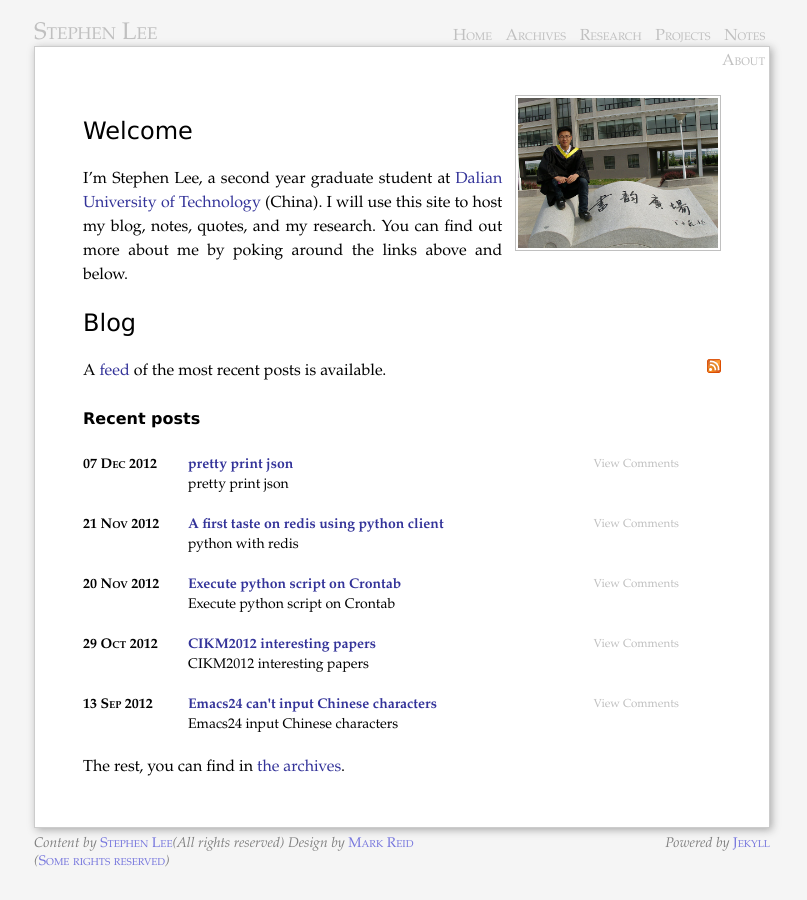
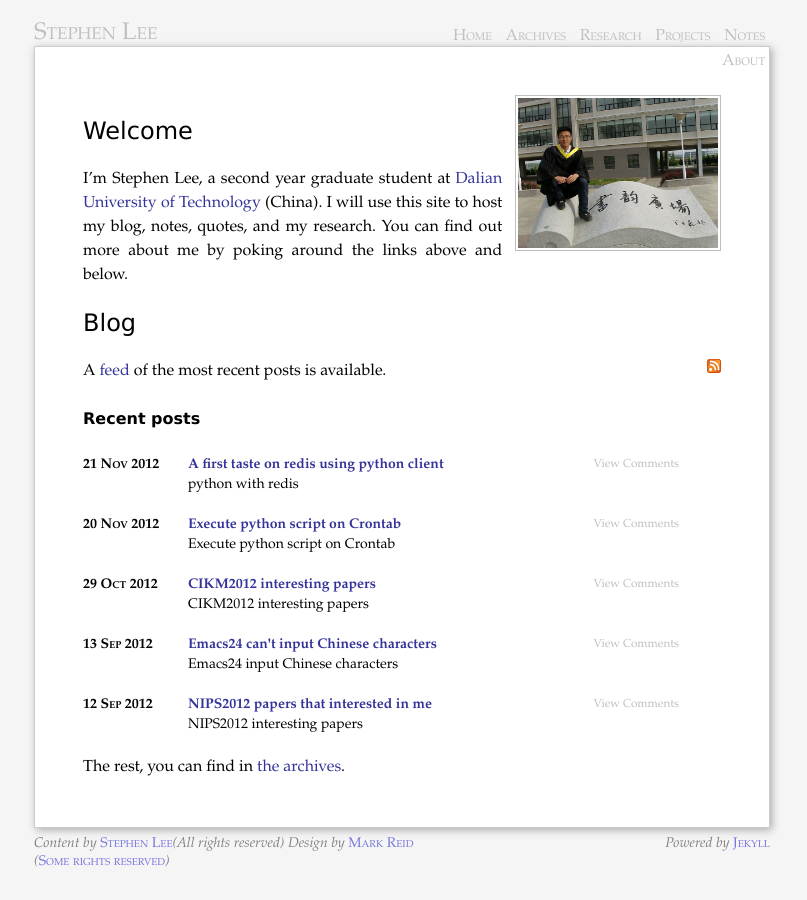
Before and after one commit to stephenLee/stephenlee.github.com, a Jekyll site: the page built from index.markdown, in a window 1280 px wide. Shown: the whole page, without its empty margins (238-1045 px from the left). Built offline with Jekyll 4.4.1, drawn with Linux system fonts in a browser that asks for light colours; comment, search, counter and statistics services are not loaded.

Commit message:
Updated _posts/2012-12-07-pretty-print-json.md

```diff
--- a/_posts/2012-12-07-pretty-print-json.md
+++ b/_posts/2012-12-07-pretty-print-json.md
@@ -5,9 +5,8 @@ title: pretty print json
 
 excerpt: pretty print json
 
+published: false
 ---
-
-# Pretty print json
 
 JSON format is effective and lightweight for searilization. Many open platform services
 use it. Today, when I craw some data from a web site, it returns a complex fragment of json data like [this](http://weibo.com/aj/mblog/mbloglist?_wv=5&profile_ftype=1&count=50&_k=135486386688066&uid=1920061532&_t=0&__rnd=1354863930022). It's unreadable and I can't figure out its formation. So I search the web and find
```
